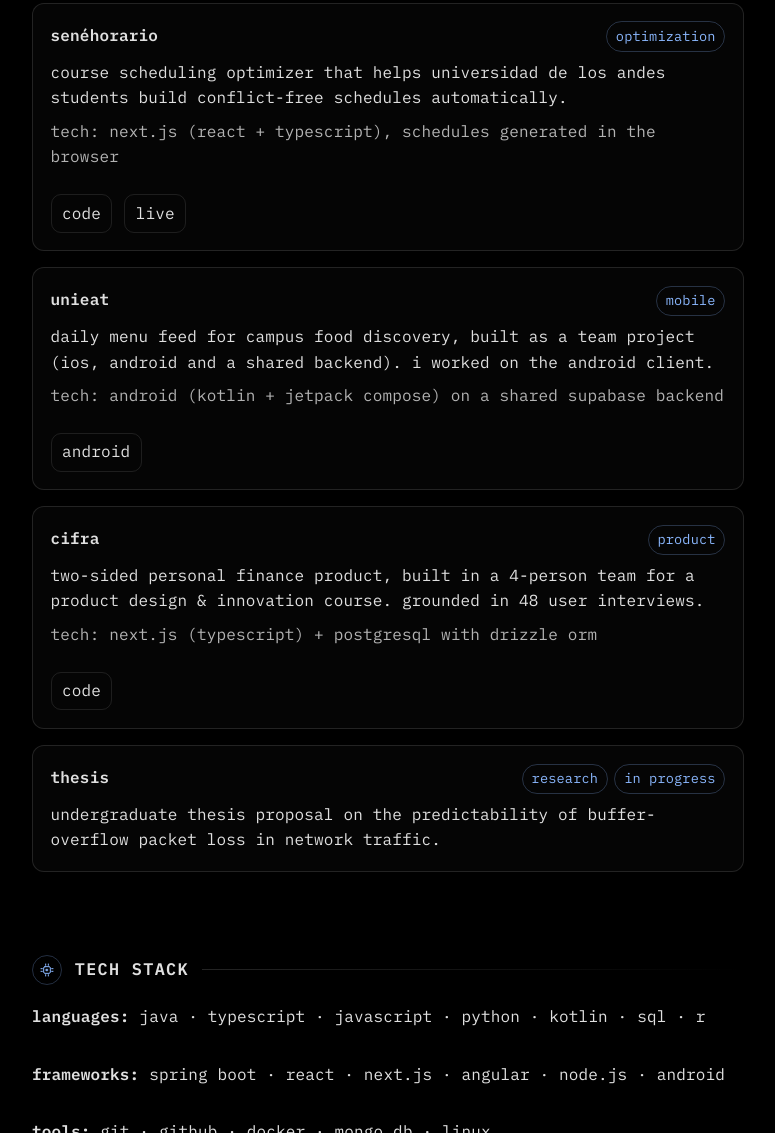
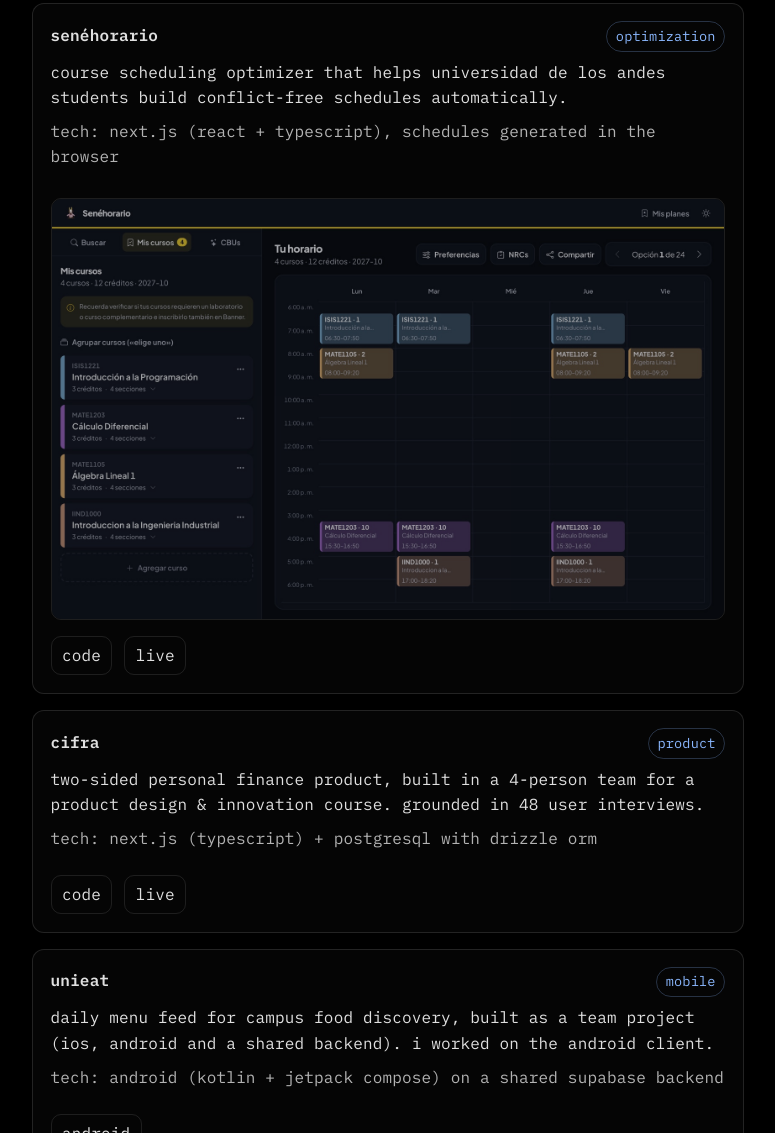
Before and after one commit to cmolina12/cmolina12.github.io, a plain HTML site: page index.html in a window 1280 px wide. Shown: the part 875-2008 px from the top of the page, without its empty margins (252-1027 px from the left). Drawn offline with Linux system fonts and the light colour scheme.

Commit message:
Add senéhorario planner screenshot, cifra live link, reorder projects
- senéhorario card shows the planner with real courses (option 1 of 24)
- cifra: add live link and move it to second place

```diff
--- a/index.html
+++ b/index.html
@@ -301,6 +301,18 @@
                                 tech: next.js (react + typescript), schedules
                                 generated in the browser
                             </p>
+                            <a
+                                class="project-shot"
+                                href="https://senehorario.cmolina.xyz"
+                                target="_blank"
+                                rel="noopener noreferrer"
+                                ><img
+                                    src="assets/images/senehorario.jpg"
+                                    alt="senéhorario planner: four courses loaded and a conflict-free weekly schedule, option 1 of 24"
+                                    width="1600"
+                                    height="1000"
+                                    loading="lazy"
+                            /></a>
                             <div class="project-links">
                                 <a
                                     href="https://github.com/cmolina12/senehorario"
@@ -310,6 +322,36 @@
                                 >
                                 <a
                                     href="https://senehorario.cmolina.xyz"
+                                    target="_blank"
+                                    rel="noopener noreferrer"
+                                    >live</a
+                                >
+                            </div>
+                        </article>
+
+                        <article class="project-card">
+                            <div class="project-meta">
+                                <h3 class="project-name">cifra</h3>
+                                <span class="project-tag">product</span>
+                            </div>
+                            <p class="project-desc">
+                                two-sided personal finance product, built in a
+                                4-person team for a product design & innovation
+                                course. grounded in 48 user interviews.
+                            </p>
+                            <p class="project-tech">
+                                tech: next.js (typescript) + postgresql with
+                                drizzle orm
+                            </p>
+                            <div class="project-links">
+                                <a
+                                    href="https://github.com/soka-js/cifra"
+                                    target="_blank"
+                                    rel="noopener noreferrer"
+                                    >code</a
+                                >
+                                <a
+                                    href="https://micifra.vercel.app"
                                     target="_blank"
                                     rel="noopener noreferrer"
                                     >live</a
@@ -337,30 +379,6 @@
                                     target="_blank"
                                     rel="noopener noreferrer"
                                     >android</a
-                                >
-                            </div>
-                        </article>
-
-                        <article class="project-card">
-                            <div class="project-meta">
-                                <h3 class="project-name">cifra</h3>
-                                <span class="project-tag">product</span>
-                            </div>
-                            <p class="project-desc">
-                                two-sided personal finance product, built in a
-                                4-person team for a product design & innovation
-                                course. grounded in 48 user interviews.
-                            </p>
-                            <p class="project-tech">
-                                tech: next.js (typescript) + postgresql with
-                                drizzle orm
-                            </p>
-                            <div class="project-links">
-                                <a
-                                    href="https://github.com/soka-js/cifra"
-                                    target="_blank"
-                                    rel="noopener noreferrer"
-                                    >code</a
                                 >
                             </div>
                         </article>
--- a/styles.css
+++ b/styles.css
@@ -289,6 +289,37 @@ p {
     color: var(--muted);
 }
 
+.project-shot {
+    display: block;
+    margin: 0.25rem 0 0.5rem;
+    border: 1px solid rgba(255, 255, 255, 0.1);
+    border-radius: 10px;
+    overflow: hidden;
+    transition: border-color 0.2s ease;
+}
+
+.project-shot img {
+    display: block;
+    width: 100%;
+    height: auto;
+    opacity: 0.7;
+    filter: saturate(0.75);
+    transition:
+        opacity 0.25s ease,
+        filter 0.25s ease;
+}
+
+.project-card:hover .project-shot,
+.project-shot:focus-visible {
+    border-color: rgba(139, 184, 255, 0.4);
+}
+
+.project-card:hover .project-shot img,
+.project-shot:focus-visible img {
+    opacity: 1;
+    filter: none;
+}
+
 .project-links {
     display: flex;
     flex-wrap: wrap;
```
Also changed, not shown: assets/images/senehorario.jpg (added).
